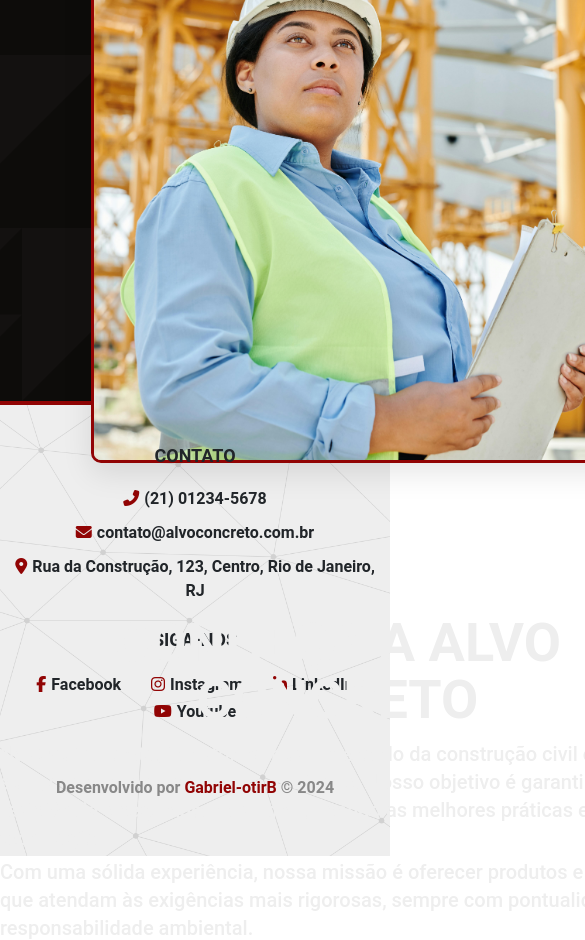
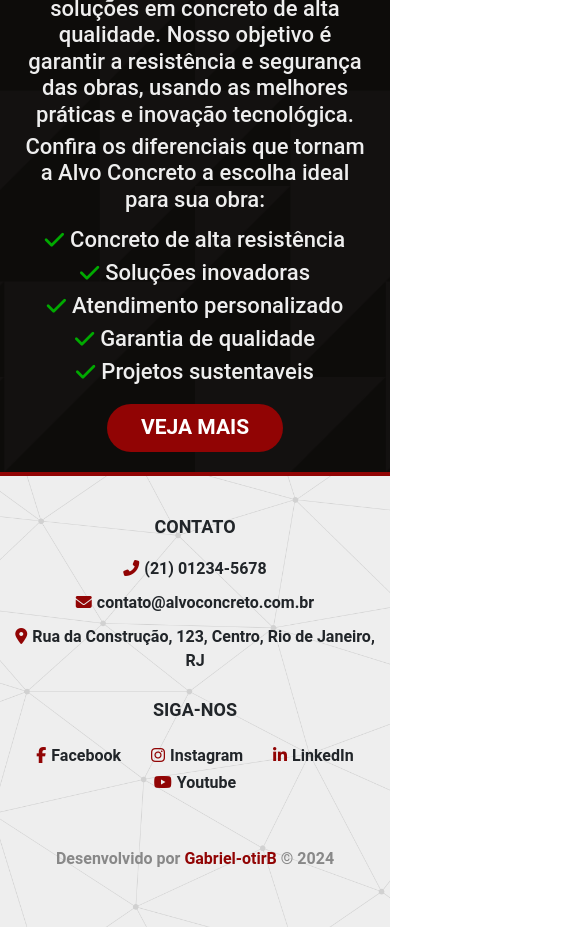
Before and after one commit to Gabriel-otirB/alvo-concreto, a React (Vite) app: page / in a window 390 px wide. Shown: the part 1060-2000 px from the top of the page, 585 px wide, since content can reach past the window. Built offline with nearby package versions, Linux system fonts and the light colour scheme.

Commit message:
Improved about section and navbar responsivity

```diff
--- a/src/components/Container/styles.js
+++ b/src/components/Container/styles.js
@@ -7,7 +7,7 @@
 
   .container {
   min-width: 80vh;
-  max-height: 82vh;
+  max-height: none;
   padding: 34px 0 30px 0;
   }
 
@@ -24,4 +24,16 @@
   background-size: cover;
   background-position: center;
 }
+
+@media (min-width: 1400px) {
+  max-height: 82vh;
+}
+
+@media (max-width: 768px) {
+    .container {
+      min-width: 100%;
+      padding: 20px;
+      max-height: none;
+    }
+  }
 `;
--- a/src/components/ContentList/styles.js
+++ b/src/components/ContentList/styles.js
@@ -6,7 +6,7 @@
 padding-left: 0;
 margin-left: 0;
 font-size: 20px;
-font-weight: 500;
+font-weight: 550;
 color: var(--light-gray-color);
 display: flex;
 flex-direction: column;
@@ -25,4 +25,13 @@
   margin-left: 6px;
   }
 }
+
+@media (max-width: 768px) {
+
+  font-size: 22px;
+
+  li {
+    justify-content: center;
+  }
+}
 `;
--- a/src/components/ContentText/styles.js
+++ b/src/components/ContentText/styles.js
@@ -1,16 +1,30 @@
 import styled from 'styled-components';
 
-export const Text = styled.p`
+export const Text = styled.div`
 
-  margin: 6px 0 6px 0;
-  color: var(--light-gray-color);
-  font-weight: 500;
-  line-height: 1.4;
-  font-size: 20px;
+  p {
+    margin: 6px 0;
+    color: var(--light-gray-color);
+    font-weight: 550;
+    line-height: 1.4;
+    font-size: 20px;
+  }
 
   @media (max-width: 768px) {
     .small {
       display: none;
     }
   }
+
+  @media (max-width: 768px) {
+  p {
+    line-height: 1.2;
+    text-align: center;
+    font-size: 22px;
+  }
+
+  .sm-remove {
+    display: none;
+    }
+  }
 `
--- a/src/components/DetailsButton/styles.js
+++ b/src/components/DetailsButton/styles.js
@@ -2,12 +2,16 @@
 
 export const Button = styled.div`
 
+  display: flex;
+  justify-content: start;
+  align-items: center;
+
 .btn-saiba-mais {
   display: flex;
+  align-items: start;
+  justify-content: start;
   max-width: 176px;
   white-space: nowrap;
-  align-items: center;
-  justify-content: center;
   padding: 12px 20px;
   font-size: 21px;
   color: #fff;
@@ -26,4 +30,16 @@
   box-shadow: 0 3px 6px rgba(0, 0, 0, 0.2);
   }
 }
+
+@media (max-width: 768px) {
+
+  justify-content: center;
+
+  .btn-saiba-mais {
+    width: 200px;
+    justify-content: center;
+    padding: 8px 16px;
+  }
+}
+
 `;
--- a/src/components/LogoTitle/styles.js
+++ b/src/components/LogoTitle/styles.js
@@ -30,4 +30,11 @@
       transform: translateY(0);
     }
   }
+
+  @media (max-width: 768px) {
+    .logo-title {
+      margin-bottom: 10px;
+      font-size: 34px;
+    }
+  }
 `;
--- a/src/components/MainTitle/styles.js
+++ b/src/components/MainTitle/styles.js
@@ -32,6 +32,8 @@
 
   .main-title {
     text-align: center;
+    font-size: 48px;
+    margin-bottom: 12px;
 
     &::after {
     left: 50%;
--- a/src/components/Navbar/styles.js
+++ b/src/components/Navbar/styles.js
@@ -121,6 +121,16 @@
 button {
   margin-right: 10px;
 }
+}
 
+@media (max-width: 375px) {
+  button {
+    margin-right: 0px;
+  }
+
+  .navbar-brand i.logo-icon {
+    margin-left: 20px;
+    margin-right: 0px;
+  }
 }
 `;
--- a/src/components/PictureFrame/styles.js
+++ b/src/components/PictureFrame/styles.js
@@ -23,4 +23,23 @@
       box-shadow: 0 15px 40px rgba(0, 0, 0, 0.15);
     }
   }
+
+  @media (max-width: 1400px) {
+    height: 100%;
+    width: 95%;
+  }
+
+  @media (max-width: 768px) {
+    display: none;
+    justify-content: center;
+    align-items: center;
+
+  img {
+    width: 90%;
+    height: auto;
+    justify-content: center;
+    align-items: center;
+  }
+}
+
 `
--- a/src/pages/Main/index.jsx
+++ b/src/pages/Main/index.jsx
@@ -28,24 +28,21 @@
 
               <div className="col-md-6">
                 <MainTitle>Conheça a Alvo Concreto</MainTitle>
-                <ContentText>Na Alvo Concreto, transformamos o mercado da construção civil com soluções em concreto de
+                <ContentText><p>Na Alvo Concreto, transformamos o mercado da construção civil com soluções em concreto de
                   alta qualidade. Nosso objetivo é garantir a resistência e segurança das obras, usando as
-                  melhores práticas e inovação tecnológica.</ContentText>
-                <ContentText>Com uma sólida experiência, nossa missão é oferecer produtos e serviços que
+                  melhores práticas e inovação tecnológica.</p></ContentText>
+                <ContentText><p className='sm-remove'>Com uma sólida experiência, nossa missão é oferecer produtos e serviços que
                   atendam às
-                  exigências mais rigorosas, sempre com pontualidade e responsabilidade ambiental.</ContentText>
-                <ContentText>Confira os diferenciais que tornam a Alvo Concreto a escolha ideal para sua obra:</ContentText>
+                  exigências mais rigorosas, sempre com pontualidade e responsabilidade ambiental.</p></ContentText>
+                <ContentText><p>Confira os diferenciais que tornam a Alvo Concreto a escolha ideal para sua obra:</p></ContentText>
                 <ContentList>
-                  <li><i className="fas fa-check "></i><span>Concreto de alta resistência e durabilidade</span>
+                  <li><i className="fas fa-check "></i><span>Concreto de alta resistência</span>
                   </li>
-                  <li><i className="fas fa-check"></i><span>Soluções inovadoras para cada tipo de projeto</span>
+                  <li><i className="fas fa-check"></i><span>Soluções inovadoras</span>
                   </li>
-                  <li><i className="fas fa-check"></i><span>Atendimento personalizado com foco nas necessidades do
-                    cliente</span></li>
-                  <li><i className="fas fa-check"></i><span>Compromisso com a sustentabilidade e práticas
-                    eco-friendly</span></li>
-                  <li><i className="fas fa-check"></i><span>Entregas pontuais e com garantia de qualidade</span>
-                  </li>
+                  <li><i className="fas fa-check"></i><span>Atendimento personalizado</span></li>
+                  <li><i className="fas fa-check"></i><span>Garantia de qualidade</span></li>
+                  <li><i className="fas fa-check"></i><span>Projetos sustentaveis </span></li>
                 </ContentList>
                 <DetailsButton><Link to="/about" className="btn-saiba-mais">Veja mais</Link></DetailsButton>
               </div>
@@ -57,4 +54,4 @@
   )
 }
 
-export default Main
+export default Main;
--- a/src/styles/global.js
+++ b/src/styles/global.js
@@ -40,4 +40,9 @@
   text-decoration: none;
 }
 
-`
+input,
+textarea {
+  box-sizing: border-box;
+}
+
+`;
```
